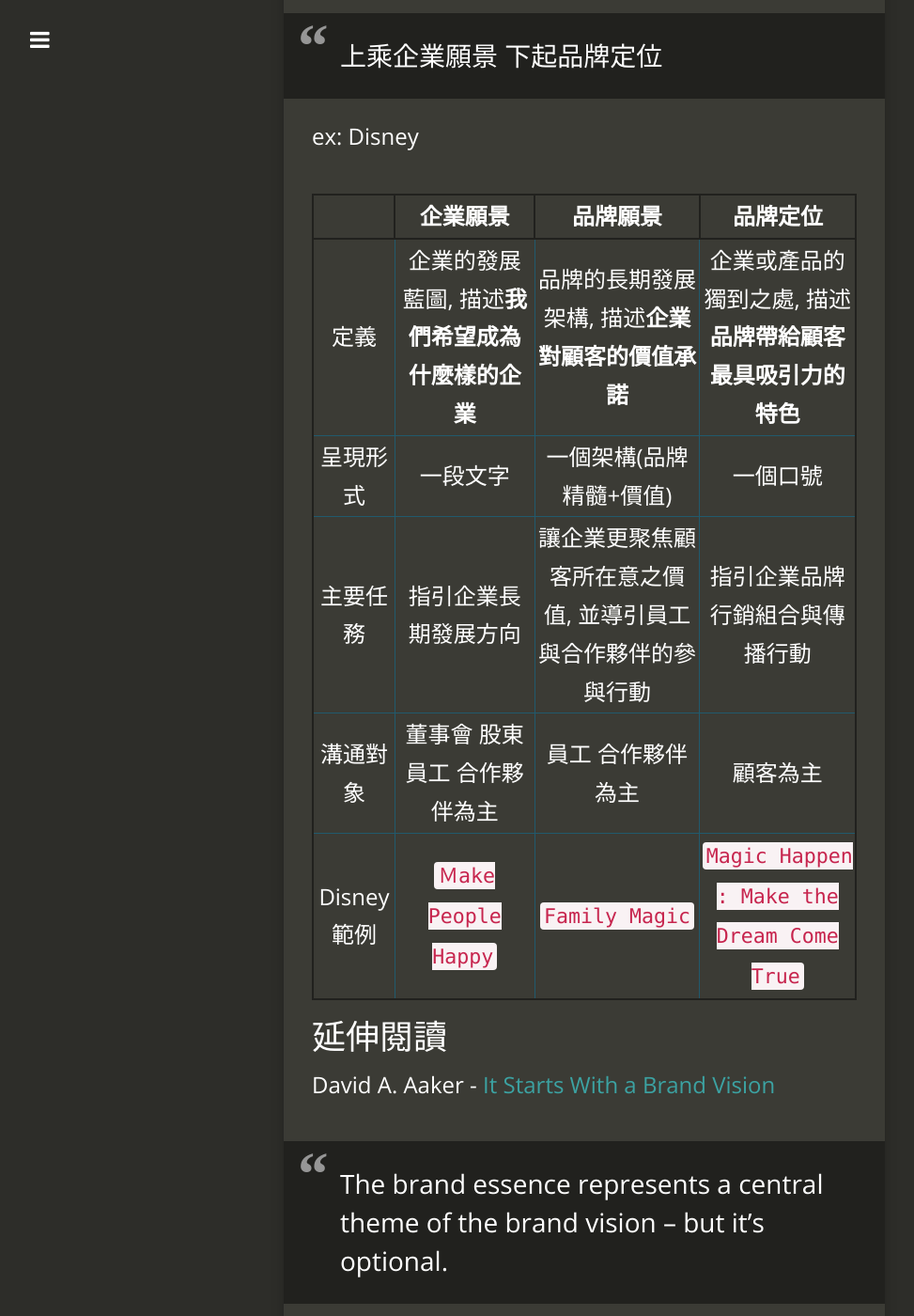
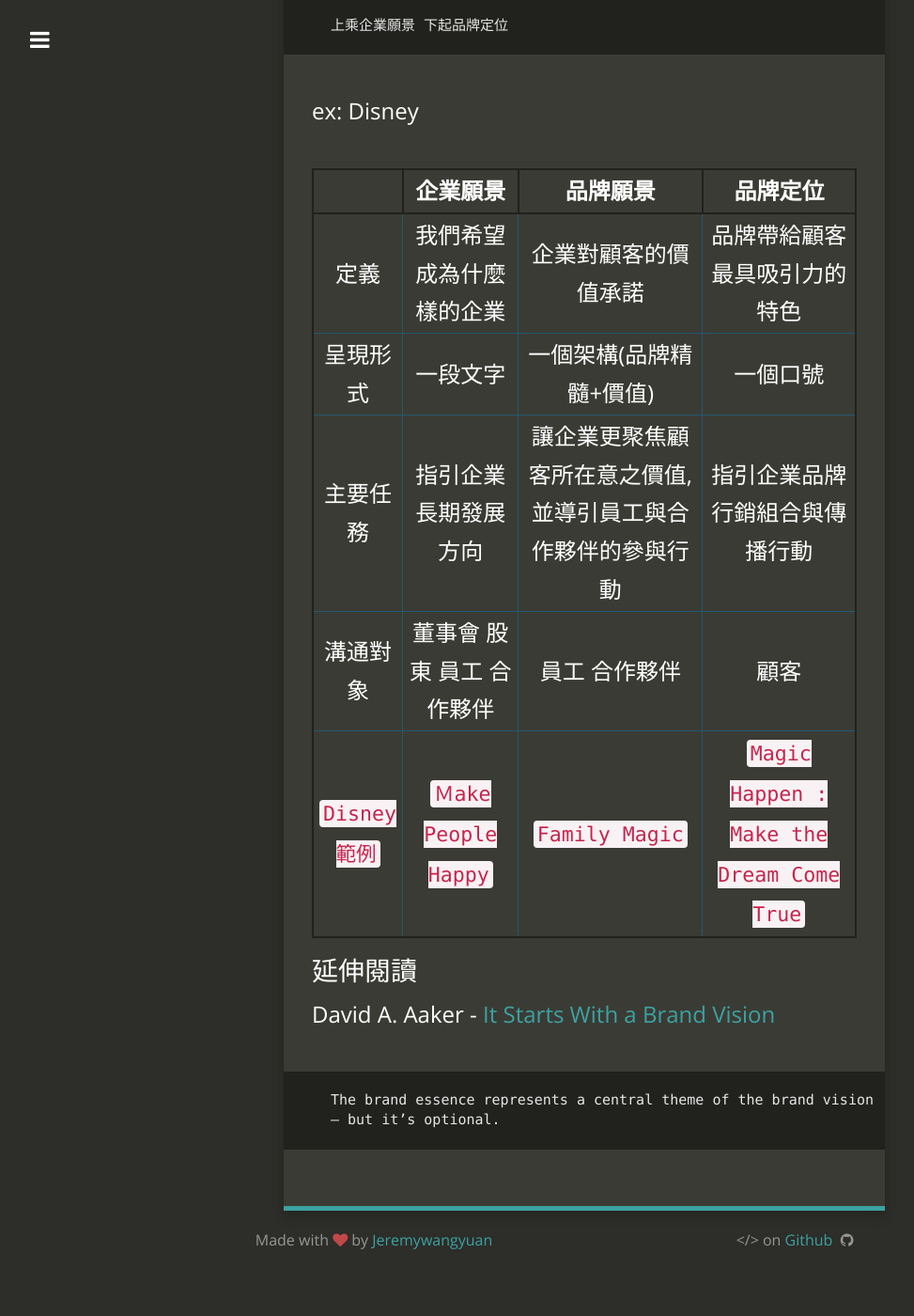
Before and after one commit to jeremywangyuan/Jeremywangyuan.github.io, a Jekyll site: the page built from _posts/2017-08-11-study-note.md, in a window 1280 px wide and 1400 px high, scrolled down 577 px. Shown: the whole window at 94% size, without its empty margins (18-991 px from the left). Built offline with Jekyll 4.4.1, drawn with Linux system fonts in a browser that asks for light colours; nearby versions of some CDN libraries; after the commit the page ends 1927 px from its top, so only the background shows below that; some of the changed text lies outside the part shown.

Commit message:
study note

````diff
--- a/_posts/2017-08-11-study-note.md
+++ b/_posts/2017-08-11-study-note.md
@@ -11,22 +11,25 @@ tags:
 品牌願景 Brand vision
 ===
 
-## 定義
+### 定義
 清晰地描述出品牌的遠大抱負, 以及品牌在消費者 員工和合作夥伴眼中所代表的意涵
 
-## 承先啟後
->上乘企業願景 下起品牌定位
-
+### 承先啟後
+```bash
+上乘企業願景 下起品牌定位
+```
 ex: Disney
 
 | | 企業願景 | 品牌願景 | 品牌定位 |
 |:------:|:------:|:-------:|:-----:|
-|定義|企業的發展藍圖, 描述**我們希望成為什麼樣的企業**|品牌的長期發展架構, 描述**企業對顧客的價值承諾**|企業或產品的獨到之處, 描述**品牌帶給顧客最具吸引力的特色**|
+|定義|我們希望成為什麼樣的企業|企業對顧客的價值承諾|品牌帶給顧客最具吸引力的特色|
 |呈現形式|一段文字|一個架構(品牌精髓+價值)|一個口號|
 |主要任務|指引企業長期發展方向|讓企業更聚焦顧客所在意之價值, 並導引員工與合作夥伴的參與行動|指引企業品牌行銷組合與傳播行動|
-|溝通對象|董事會 股東 員工 合作夥伴為主|員工 合作夥伴為主|顧客為主|
-|Disney範例|`Ｍake People Happy`|`Family Magic`|`Magic Happen : Make the Dream Come True`|
+|溝通對象|董事會 股東 員工 合作夥伴|員工 合作夥伴|顧客|
+|`Disney範例`|`Ｍake People Happy`|`Family Magic`|`Magic Happen : Make the Dream Come True`|
 
-## 延伸閱讀
+### 延伸閱讀
 David A. Aaker - [It Starts With a Brand Vision](https://www.prophet.com/thinking/2014/03/185-it-starts-with-a-brand-vision/)
-> The brand essence represents a central theme of the brand vision – but it’s optional.
+```bash
+The brand essence represents a central theme of the brand vision – but it’s optional.
+```
````
Also changed, not shown: other parts of _posts/2017-08-11-study-note.md (+2 -2 lines).
